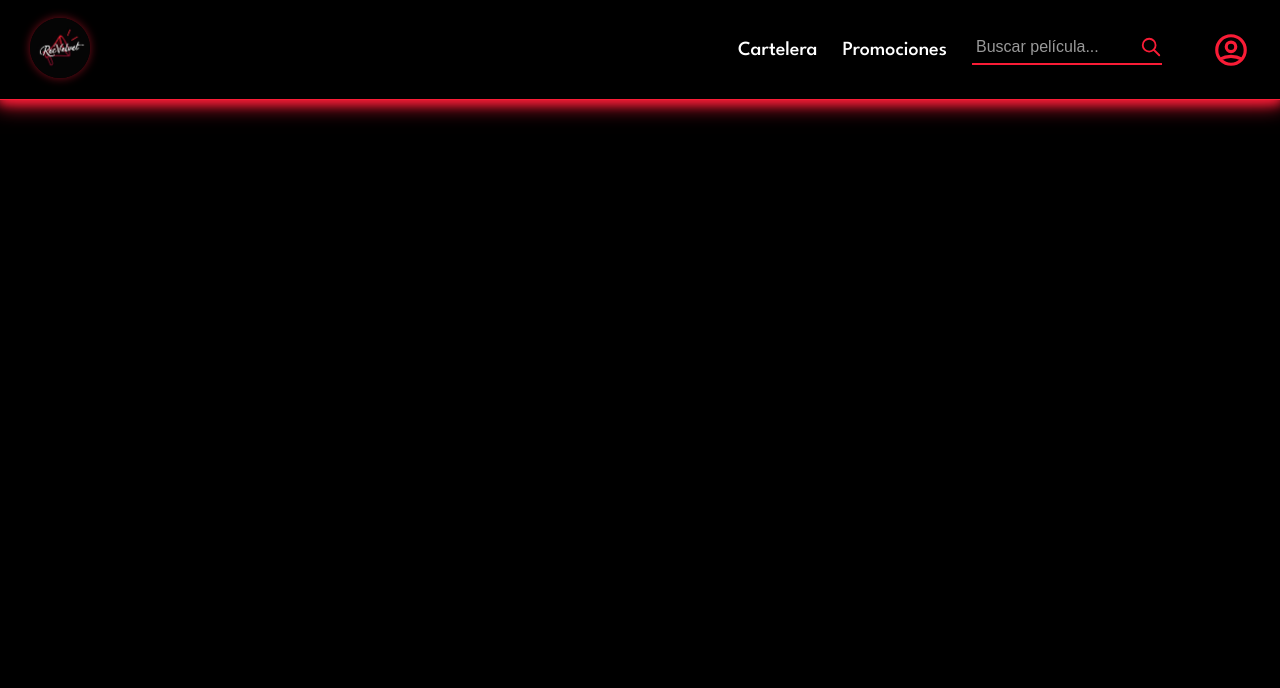
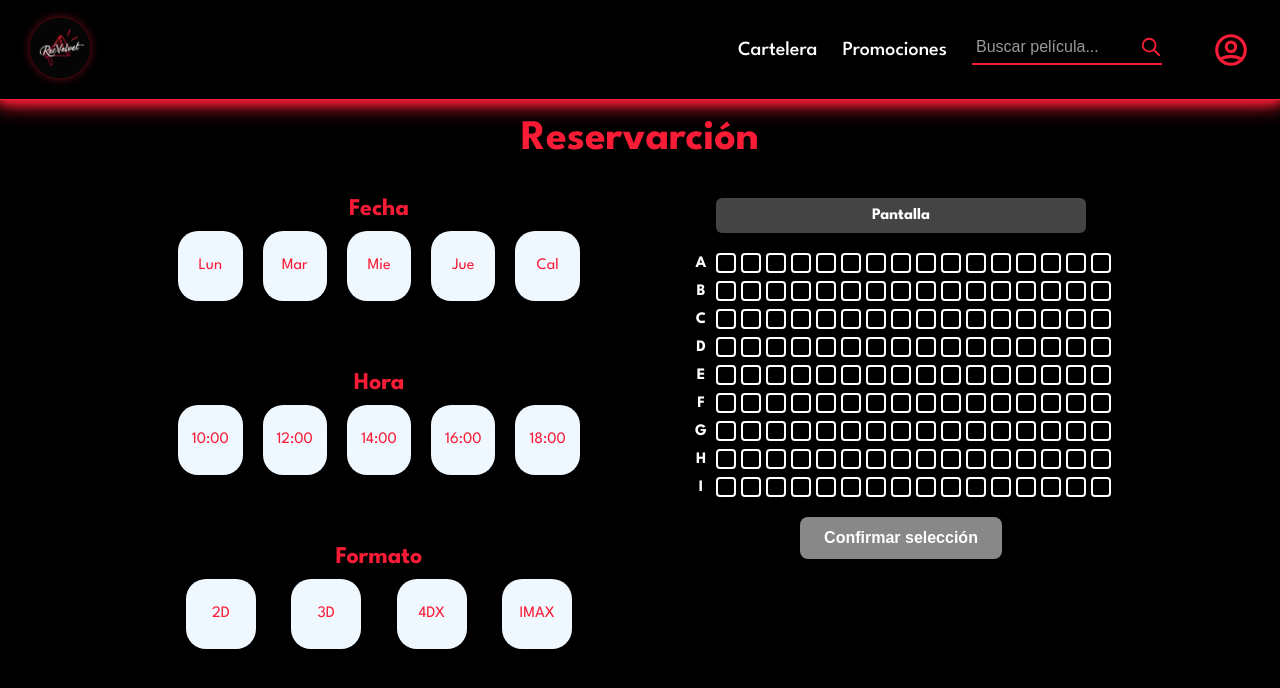
Before and after one commit to Brey012/RecVelvet, a React (Vite) app: page /reservas in a window 1280 px wide. Shown: the top 688 px of the page. Built offline with nearby package versions, Linux system fonts and the light colour scheme; sample sign-in values are in the browser's storage.

Commit message:
Creación de la pagina de Reservas

```diff
--- a/src/RecVelvet.jsx
+++ b/src/RecVelvet.jsx
@@ -7,6 +7,7 @@ import Login from "./assets/Components/Login";
 import Cartelera from "./pages/Cartelera";
 import { AuthProvider } from "./context/AuthContext";
 import PrivateRoute from "./context/PrivateRoute";
+import Reservas from "./pages/reserva/Reservas";
 
 function AppRoutes() {
   const location = useLocation();
@@ -33,6 +34,14 @@ function AppRoutes() {
             </PrivateRoute>
           }
         />
+        <Route
+          path="/reservas"
+          element={
+            <PrivateRoute>
+              <Reservas />
+            </PrivateRoute>
+          }
+        />
       </Routes>
     </>
   );
--- a/src/assets/css/Reservas.css
+++ b/src/assets/css/Reservas.css
@@ -0,0 +1,126 @@
+.reserva__container {
+  display: flex;
+  flex-direction: column;
+  align-items: center;
+  justify-content: center;
+  gap: 20px;
+  width: 80%;
+  height: 70%;
+}
+
+.reserva__container h1 {
+  font-size: 42px;
+  color: #f91c36;
+}
+
+.reserva__container-content {
+  width: 100%;
+  height: 100vh;
+  display: flex;
+  gap: 20px;
+  box-sizing: border-box;
+  overflow: hidden;
+}
+
+.reserva__selectors {
+  width: 50%;
+  display: flex;
+  flex-direction: column;
+  align-items: stretch; /* Cambia a stretch para que los hijos ocupen todo el ancho */
+  gap: 20px;
+  height: 100%; /* Asegúrate de que tenga altura */
+}
+
+.reserva__selectors > div {
+  flex: 1 1 0;
+  width: 100%;
+}
+
+.reserva__fecha {
+  display: flex;
+  justify-content: center;
+  flex-direction: column;
+  align-items: center;
+  width: 100%;
+  color: #f91c36;
+}
+
+.reserva__fecha-content {
+  width: 80%;
+  height: 60%;
+  display: flex;
+  align-items: center;
+  gap: 20px;
+  justify-content: space-around;
+}
+
+.reserva__fecha-content div {
+  width: 70px;
+  height: 70px;
+  display: flex;
+  justify-content: center;
+  align-items: center;
+  background-color: aliceblue;
+  border-radius: 20px;
+}
+
+.reserva__hora {
+  display: flex;
+  justify-content: center;
+  flex-direction: column;
+  align-items: center;
+  width: 100%;
+  color: #f91c36;
+}
+
+.reserva__hora-content {
+  width: 80%;
+  height: 60%;
+  display: flex;
+  align-items: center;
+  gap: 20px;
+  justify-content: space-around;
+}
+
+.reserva__hora-content div {
+  width: 70px;
+  height: 70px;
+  display: flex;
+  justify-content: center;
+  align-items: center;
+  background-color: aliceblue;
+  border-radius: 20px;
+}
+
+.reserva__formato {
+  display: flex;
+  justify-content: center;
+  flex-direction: column;
+  align-items: center;
+  width: 100%;
+  color: #f91c36;
+
+}
+
+.reserva__formato-content {
+  width: 80%;
+  height: 60%;
+  display: flex;
+  align-items: center;
+  gap: 20px;
+  justify-content: space-around;
+}
+
+.reserva__formato-content div {
+  width: 70px;
+  height: 70px;
+  display: flex;
+  justify-content: center;
+  align-items: center;
+  background-color: aliceblue;
+  border-radius: 20px;
+}
+
+.reserva__seats {
+  width: 50%;
+}
--- /dev/null
+++ b/src/assets/css/SeatSelector.css
@@ -0,0 +1,82 @@
+.seat-selector__wrapper {
+  width: 100%;
+  height: 100%;
+  padding: 20px;
+  border-radius: 12px;
+  display: flex;
+  flex-direction: column;
+  align-items: center;
+  box-sizing: border-box;
+}
+
+.seat-selector__screen {
+  width: 80%;
+  background-color: #444;
+  color: white;
+  text-align: center;
+  padding: 10px;
+  margin-bottom: 20px;
+  border-radius: 6px;
+  font-weight: bold;
+}
+
+.seat-selector__grid {
+  display: flex;
+  flex-direction: column;
+  gap: 8px;
+  overflow-y: auto;
+}
+
+.seat-selector__row {
+  display: flex;
+  align-items: center;
+  gap: 5px;
+}
+
+.seat-selector__row-label {
+  width: 20px;
+  color: white;
+  text-align: center;
+  font-weight: bold;
+}
+
+.seat-selector__seat {
+  width: 20px;
+  height: 20px;
+  border: 2px solid white;
+  background-color: transparent;
+  border-radius: 4px;
+  cursor: pointer;
+  transition: background-color 0.2s;
+}
+
+.seat-selector__seat:hover {
+  background-color: rgba(255, 255, 255, 0.2);
+}
+
+.seat-selector__seat.selected {
+  background-color: #f91c36;
+  border-color: #f91c36;
+}
+
+.seat-selector__confirm-btn {
+  margin-top: 20px;
+  padding: 12px 24px;
+  background-color: #f91c36;
+  color: white;
+  border: none;
+  border-radius: 8px;
+  font-size: 16px;
+  font-weight: bold;
+  cursor: pointer;
+  transition: background-color 0.2s;
+}
+
+.seat-selector__confirm-btn:disabled {
+  background-color: #888;
+  cursor: not-allowed;
+}
+
+.seat-selector__confirm-btn:hover:not(:disabled) {
+  background-color: #d1122c;
+}
--- a/src/pages/Cartelera.jsx
+++ b/src/pages/Cartelera.jsx
@@ -1,7 +1,9 @@
 import "../assets/css/Cartelera.css";
-
+import { useNavigate } from "react-router-dom"; // Agrega esto
 
 const Cartelera = () => {
+  const navigate = useNavigate(); // Agrega esto
+
   return (
     <div className="cartelera__container">
         <h1 className="cartelera__title">Cartelera</h1>
@@ -9,7 +11,7 @@ const Cartelera = () => {
             <div className="godfather"></div>
             <div className="starwars"></div>
             <div className="seven"></div>
-            <button>Reserva Ya!</button>
+            <button onClick={() => navigate("/reservas")}>Reserva Ya!</button>
             <div className="batman"></div>
             <div className="back"></div>
             <div className="godfellas"></div>
--- /dev/null
+++ b/src/pages/reserva/Reservas.jsx
@@ -0,0 +1,51 @@
+import SeatSelector from "./SeatSelector";
+
+import "../../assets/css/Reservas.css";
+
+const Reservas = () => {
+  return (
+    <div className="reserva__container">
+      <h1>Reservarción</h1>
+
+      <div className="reserva__container-content">
+        <div className="reserva__selectors">
+          <div className="reserva__fecha">
+            <h2>Fecha</h2>
+            <div className="reserva__fecha-content">
+                <div>Lun</div>
+                <div>Mar</div>
+                <div>Mie</div>
+                <div>Jue</div>
+                <div>Cal</div>
+            </div>
+          </div>
+          <div className="reserva__hora">
+            <h2>Hora</h2>
+            <div className="reserva__hora-content">
+              <div>10:00</div>
+              <div>12:00</div>
+              <div>14:00</div>
+              <div>16:00</div>
+              <div>18:00</div>
+            </div>
+          </div>
+          <div className="reserva__formato">
+            <h2>Formato</h2>
+            <div className="reserva__formato-content">
+              <div>2D</div>
+              <div>3D</div>
+              <div>4DX</div>
+              <div>IMAX</div>
+            </div>
+          </div>
+        </div>
+
+        <div className="reserva__seats">
+          <SeatSelector />
+        </div>
+      </div>
+    </div>
+  );
+};
+
+export default Reservas;
--- /dev/null
+++ b/src/pages/reserva/SeatSelector.jsx
@@ -0,0 +1,61 @@
+import React, { useState } from 'react';
+import '../../assets/css/SeatSelector.css';
+
+const rows = ['A', 'B', 'C', 'D', 'E', 'F', 'G', 'H', 'I'];
+const seatsPerRow = 16;
+
+const SeatSelector = ({ setAsientosSeleccionados, onConfirm }) => {
+  const [selectedSeats, setSelectedSeats] = useState([]);
+
+  const toggleSeat = (seatId) => {
+    const isSelected = selectedSeats.includes(seatId);
+    const updated = isSelected
+      ? selectedSeats.filter(seat => seat !== seatId)
+      : [...selectedSeats, seatId];
+
+    setSelectedSeats(updated);
+    if (setAsientosSeleccionados) setAsientosSeleccionados(updated);
+  };
+
+  const handleConfirm = () => {
+    if (onConfirm) {
+      onConfirm(selectedSeats);
+    } else {
+      alert(`Asientos confirmados: ${selectedSeats.join(', ')}`);
+    }
+  };
+
+  return (
+    <div className="seat-selector__wrapper">
+      <div className="seat-selector__screen">Pantalla</div>
+      <div className="seat-selector__grid">
+        {rows.map(row => (
+          <div key={row} className="seat-selector__row">
+            <div className="seat-selector__row-label">{row}</div>
+            {[...Array(seatsPerRow)].map((_, i) => {
+              const seatId = `${row}${i + 1}`;
+              const selected = selectedSeats.includes(seatId);
+              return (
+                <button
+                  key={seatId}
+                  className={`seat-selector__seat ${selected ? 'selected' : ''}`}
+                  onClick={() => toggleSeat(seatId)}
+                />
+              );
+            })}
+          </div>
+        ))}
+      </div>
+
+      <button
+        className="seat-selector__confirm-btn"
+        disabled={selectedSeats.length === 0}
+        onClick={handleConfirm}
+      >
+        Confirmar selección
+      </button>
+    </div>
+  );
+};
+
+export default SeatSelector;
```
Also changed, not shown: src/assets/css/Cartelera.css (+22 -10 lines), src/pages/reserva/DateSelector.jsx (added, +17 -0 lines), src/pages/reserva/FormatSelector.jsx (added, +15 -0 lines), src/pages/reserva/TimeSelector.jsx (added, +17 -0 lines), src/pages/Reservas.jsx (deleted).
